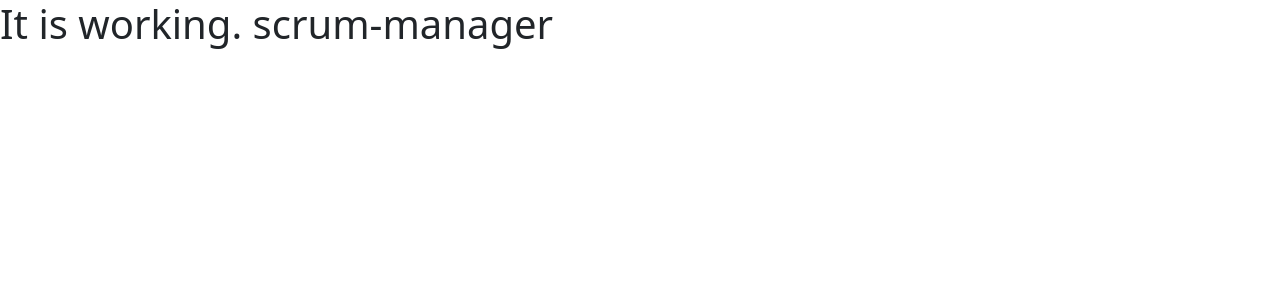
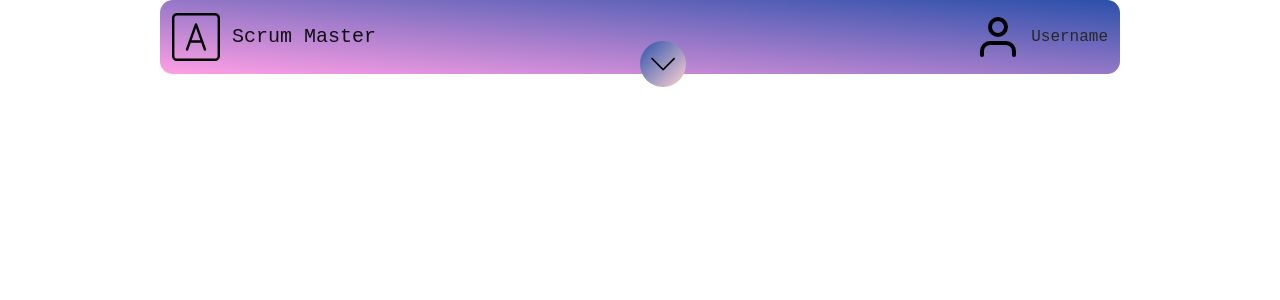
Before and after one commit to Noname-creat0r/ng-scrum-manager, an Angular app: page / in a window 1280 px wide. Shown: the top 300 px of the page. Built offline with nearby package versions, Linux system fonts and the light colour scheme.

Commit message:
feat(components): Creating and adding HeaderComponent to AppComponent

```diff
--- /dev/null
+++ b/src/app/app.component.html
@@ -0,0 +1 @@
+<app-header></app-header>
--- a/src/app/app.component.ts
+++ b/src/app/app.component.ts
@@ -1,9 +1,12 @@
 import { Component } from '@angular/core';
+import { HeaderComponent } from './layout/header/header.component';
 
 @Component({
     selector: 'app-root',
-    template: '<h1>It is working. {{title}} </h1>',
+    templateUrl: './app.component.html' ,
+    styleUrls: ['../styles.scss'],
     standalone: true,
+    imports: [HeaderComponent]
 })
 export class AppComponent {
   title = 'scrum-manager';
--- /dev/null
+++ b/src/app/layout/header/header.component.ts
@@ -0,0 +1,12 @@
+import { Component } from '@angular/core';
+import {CommonModule, NgOptimizedImage} from '@angular/common';
+
+@Component({
+  selector: 'app-header',
+  standalone: true,
+  templateUrl: 'header.template.html',
+  imports: [CommonModule, NgOptimizedImage],
+})
+export class HeaderComponent {
+  username: string = 'Username';
+}
--- /dev/null
+++ b/src/app/layout/header/header.template.html
@@ -0,0 +1,15 @@
+<nav class="navbar fixed-top">
+  <div class="container-fluid">
+    <a target="_blank" class="navbar-brand" href="#">
+      <img class="navbar-icon" src="assets/icons/letter-a.svg" alt="letter-a">
+      Scrum Master
+    </a>
+    <button class="navbar-toggle">
+      <img class="navbar-icon-small" src="assets/icons/arrow-down.svg" alt="arrow">
+    </button>
+    <a target="_blank" class="navbar-username" href="#">
+      <img class="navbar-icon" src="assets/icons/user-simple.svg" alt="user-icon">
+      {{username}}
+    </a>
+  </div>
+</nav>
--- a/src/main.ts
+++ b/src/main.ts
@@ -1,5 +1,7 @@
 import { AppComponent } from './app/app.component';
+
 import { bootstrapApplication } from '@angular/platform-browser';
+
 
 bootstrapApplication(AppComponent)
   .catch(err => console.error(err));
```
